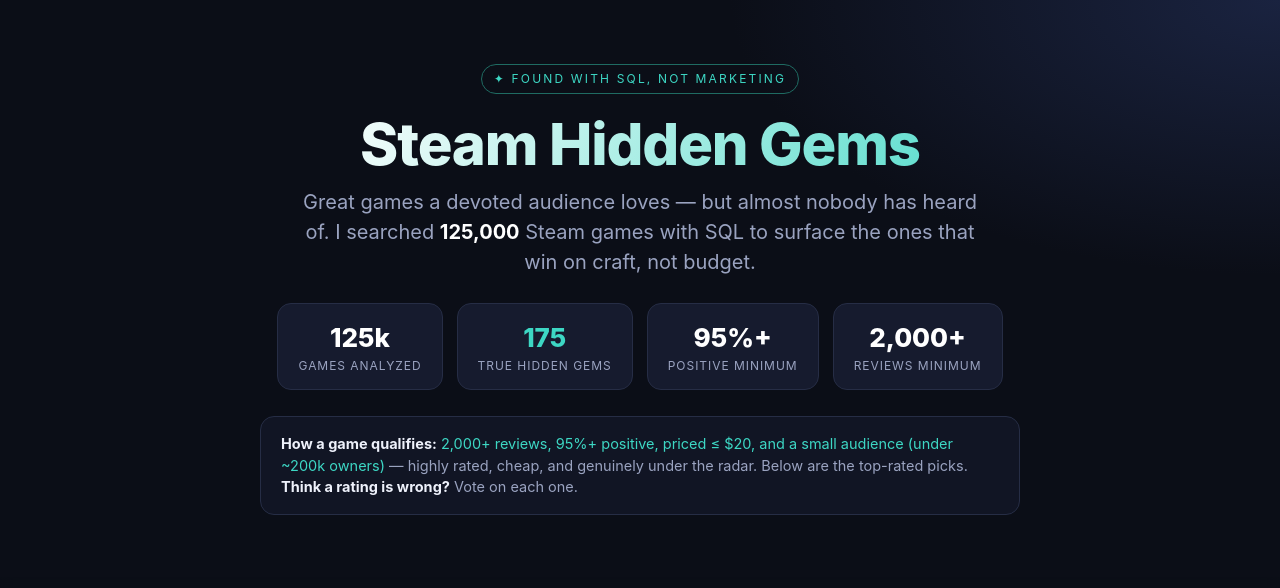
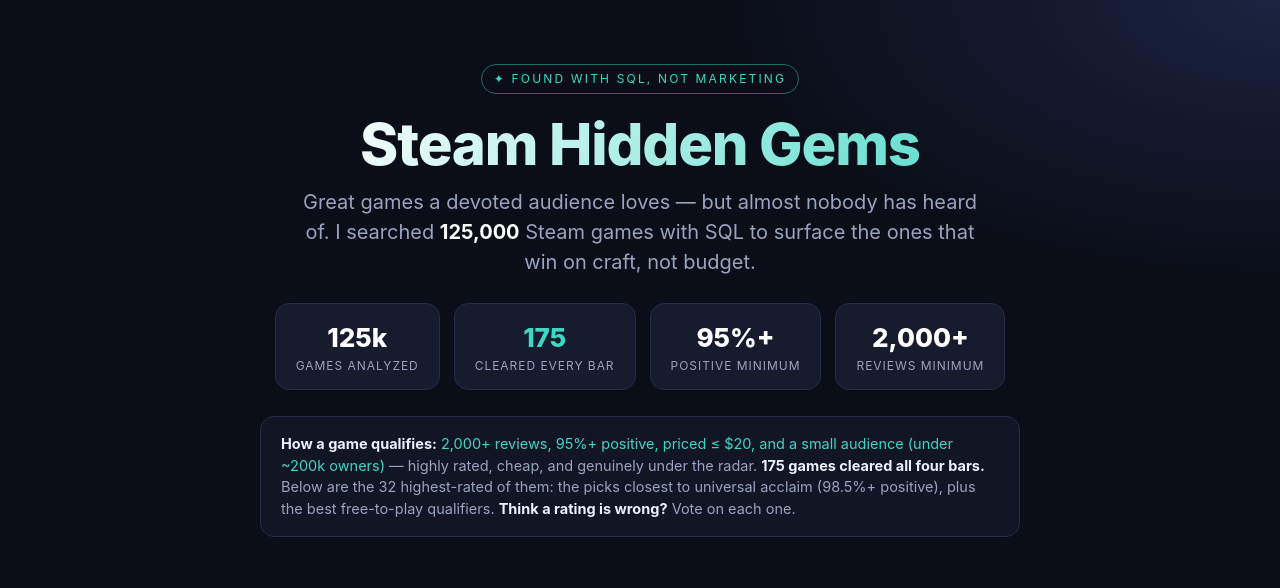
Before and after one commit to michaelnocito/steam-hidden-gems-list, a plain HTML site: page index.html in a window 1280 px wide. Shown: the top 588 px of the page. Drawn offline with Linux system fonts and the light colour scheme; no server answers.

Commit message:
Reframe 175-vs-32 gap: clarify site shows the 32 highest-rated of 175 qualifiers
- Hero + method copy now states 175 games cleared the filter and the list
  shows the 32 highest-rated (98.5%+ positive) plus best free picks
- Update meta/OG/Twitter descriptions to match (browse the 32 highest-rated)
- Fix stray game name 'I commissioned some bees 0' -> 'I commissioned some bees'
  (trailing ' 0' broke vote-count mapping for that card)

```diff
--- a/games.json
+++ b/games.json
@@ -37,7 +37,7 @@
     { "rank": null, "freeRank": 5, "name": "Katawa Shoujo", "appid": 3068300, "positive": 98.2, "reviews": 3736, "price": "Free", "free": true, "owners": "100k–200k", "pitch": "The landmark free visual novel. Far more heartfelt and human than its reputation suggests." },
     { "rank": null, "freeRank": 6, "name": "Ticy Adventure Club", "appid": null, "searchTerm": "Ticy Adventure Club", "positive": 98.1, "reviews": 3000, "price": "Free", "free": true, "owners": "100k–200k", "pitch": "A charming free adventure that flew completely under the radar." },
     { "rank": null, "freeRank": 7, "name": "Swallow the Sea", "appid": 1511860, "positive": 97.5, "reviews": 2243, "price": "Free", "free": true, "owners": "100k–200k", "pitch": "A short, meditative free experience about growing and consuming. Quietly lovely." },
-    { "rank": null, "freeRank": 8, "name": "I commissioned some bees 0", "appid": 2250060, "positive": 97.0, "reviews": 4277, "price": "Free", "free": true, "owners": "50k–100k", "pitch": "A tiny, playful puzzle toy about bees. Free and delightfully strange." },
+    { "rank": null, "freeRank": 8, "name": "I commissioned some bees", "appid": 2250060, "positive": 97.0, "reviews": 4277, "price": "Free", "free": true, "owners": "50k–100k", "pitch": "A tiny, playful puzzle toy about bees. Free and delightfully strange." },
     { "rank": null, "freeRank": 9, "name": "The Good Time Garden", "appid": 1200860, "positive": 95.9, "reviews": 2606, "price": "Free", "free": true, "owners": "100k–200k", "pitch": "A chaotic, gross-out little sandbox that's more fun than it has any right to be. Free." },
     { "rank": null, "freeRank": 10, "name": "one night, hot springs", "appid": 917680, "positive": 95.5, "reviews": 2774, "price": "Free", "free": true, "owners": "100k–200k", "pitch": "A short, warm free visual novel about a trans woman's night at the hot springs." }
   ]
--- a/index.html
+++ b/index.html
@@ -12,9 +12,9 @@
 <meta charset="UTF-8" />
 <meta name="viewport" content="width=device-width, initial-scale=1.0" />
 <title>Steam Hidden Gems — 175 great games almost nobody has played</title>
-<meta name="description" content="175 highly-rated Steam games with big review counts but small audiences, surfaced with SQL from a 125,000-game dataset. Browse the list and vote on the picks." />
+<meta name="description" content="175 Steam games cleared my hidden-gem filter — big review counts, tiny audiences — surfaced with SQL from a 125,000-game dataset. Browse the 32 highest-rated and vote on the picks." />
 <meta property="og:title" content="Steam Hidden Gems" />
-<meta property="og:description" content="175 great games almost nobody has played, found with SQL across 125,000 Steam games. Browse the list and vote on the picks." />
+<meta property="og:description" content="175 games cleared my hidden-gem filter across 125,000 Steam titles, found with SQL. Browse the 32 highest-rated and vote on the picks." />
 <meta property="og:type" content="website" />
 <meta property="og:url" content="https://michaelnocito.github.io/steam-hidden-gems-list/" />
 <meta property="og:image" content="https://michaelnocito.github.io/steam-hidden-gems-list/og-cover.png" />
@@ -22,7 +22,7 @@
 <meta property="og:image:height" content="630" />
 <meta name="twitter:card" content="summary_large_image" />
 <meta name="twitter:title" content="Steam Hidden Gems" />
-<meta name="twitter:description" content="175 great games almost nobody has played, found with SQL across 125,000 Steam games. Browse and vote on the picks." />
+<meta name="twitter:description" content="175 games cleared my hidden-gem filter across 125,000 Steam titles, found with SQL. Browse the 32 highest-rated and vote on the picks." />
 <meta name="twitter:image" content="https://michaelnocito.github.io/steam-hidden-gems-list/og-cover.png" />
 <style>
   :root {
@@ -195,12 +195,12 @@
     <p class="sub">Great games a devoted audience loves — but almost nobody has heard of. I searched <b style="color:#fff">125,000</b> Steam games with SQL to surface the ones that win on craft, not budget.</p>
     <div class="stats">
       <div class="stat"><div class="num">125k</div><div class="lbl">Games analyzed</div></div>
-      <div class="stat"><div class="num gem">175</div><div class="lbl">True hidden gems</div></div>
+      <div class="stat"><div class="num gem">175</div><div class="lbl">Cleared every bar</div></div>
       <div class="stat"><div class="num">95%+</div><div class="lbl">Positive minimum</div></div>
       <div class="stat"><div class="num">2,000+</div><div class="lbl">Reviews minimum</div></div>
     </div>
     <div class="method">
-      <b>How a game qualifies:</b> <span class="crit">2,000+ reviews, 95%+ positive, priced ≤ $20, and a small audience (under ~200k owners)</span> — highly rated, cheap, and genuinely under the radar. Below are the top-rated picks. <b>Think a rating is wrong?</b> Vote on each one.
+      <b>How a game qualifies:</b> <span class="crit">2,000+ reviews, 95%+ positive, priced ≤ $20, and a small audience (under ~200k owners)</span> — highly rated, cheap, and genuinely under the radar. <b>175 games cleared all four bars.</b> Below are the 32 highest-rated of them: the picks closest to universal acclaim (98.5%+ positive), plus the best free-to-play qualifiers. <b>Think a rating is wrong?</b> Vote on each one.
     </div>
   </div>
 </header>
```
